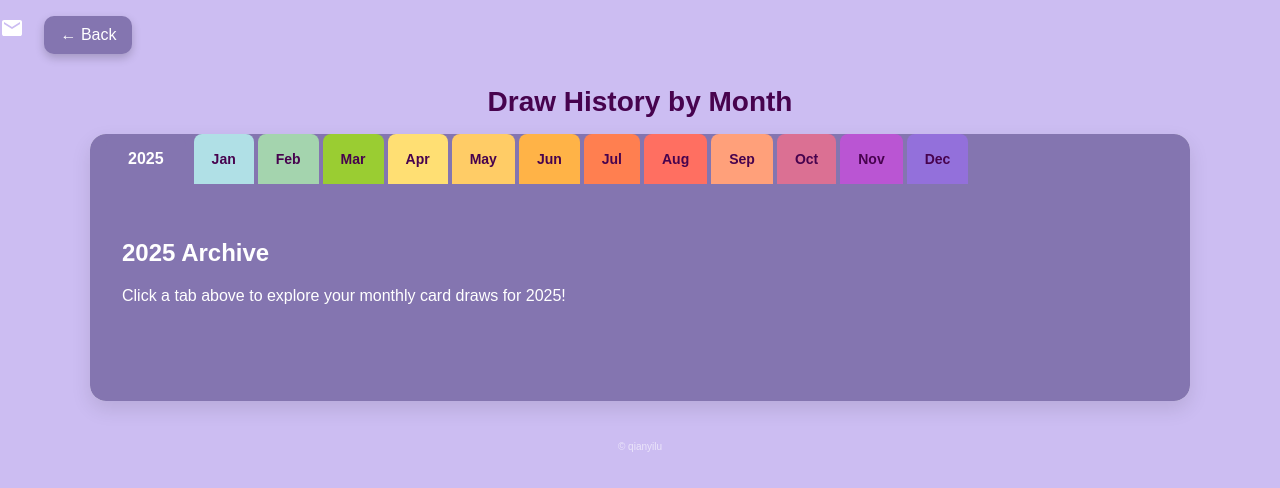
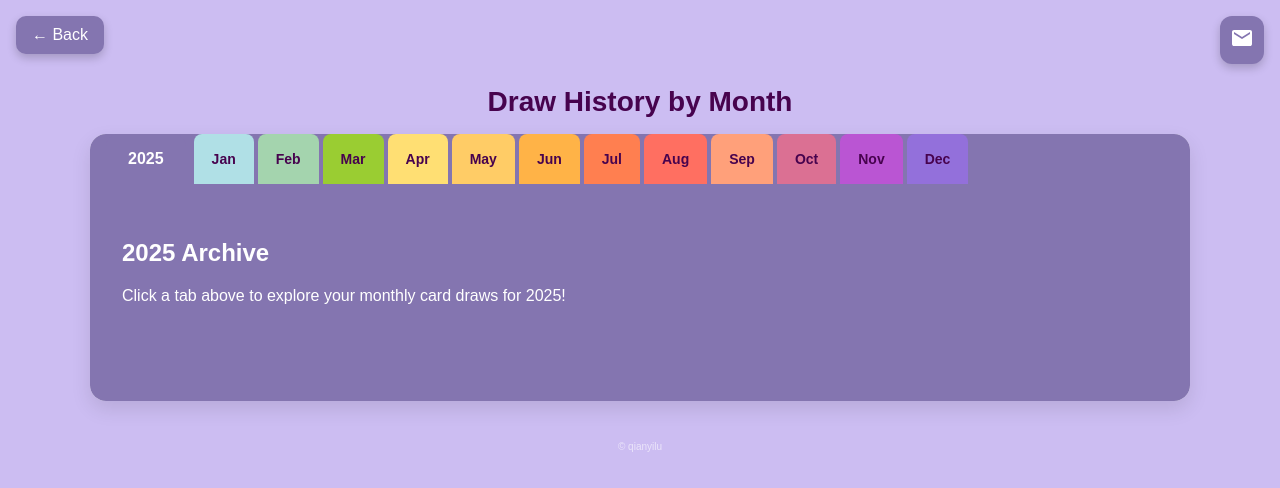
Before and after one commit to Carrie8348/Encouragement-Cards, a plain HTML site: page history.html in a window 1280 px wide. Drawn offline with Linux system fonts and the light colour scheme.

Commit message:
fix history page email icon

```diff
--- a/history.html
+++ b/history.html
@@ -30,25 +30,22 @@
       margin: 16px 0;
     }
 
-    .email-button {
+    .email-float {
       position: fixed;
-      top: 20px;
-      right: 20px;
+      top: 16px;
+      right: 16px;
       background-color: #8475B0;
+      padding: 10px;
       border-radius: 12px;
-      padding: 10px;
-      box-shadow: 0 6px 20px rgba(0, 0, 0, 0.2);
-      z-index: 1000;
-      text-decoration: none;
+      box-shadow: 0 4px 10px rgba(0, 0, 0, 0.2);
+      z-index: 999;
+      transition: transform 0.2s ease, background-color 0.2s;
     }
 
-    .email-button svg {
-      width: 24px;
-      height: 24px;
-      display: block;
-      fill: white;
+    .email-float:hover {
+      transform: scale(1.1);
+      background-color: #5D0565;
     }
-
     .folder {
       margin: 1rem auto;
       max-width: 1100px;
@@ -228,10 +225,11 @@
   </style>
 </head>
 <body>
-  <svg xmlns="http://www.w3.org/2000/svg" height="24" width="24" fill="white" viewBox="0 0 24 24">
-    <path d="M20 4H4q-.825 0-1.413.588Q2 5.175 2 6v12q0 .825.587 1.413Q3.175 20 4 20h16q.825 0 1.413-.587Q22 18.825 22 18V6q0-.825-.587-1.412Q20.825 4 20 4Zm0 4-8 5-8-5V6l8 5 8-5Z"/>
-  </svg>
-
+  <a href="mailto:qian.yilu.carrie@gmail.com" class="email-float" title="Email me">
+    <svg xmlns="http://www.w3.org/2000/svg" height="24" width="24" fill="white" viewBox="0 0 24 24">
+      <path d="M20 4H4q-.825 0-1.413.588Q2 5.175 2 6v12q0 .825.587 1.413Q3.175 20 4 20h16q.825 0 1.413-.587Q22 18.825 22 18V6q0-.825-.587-1.412Q20.825 4 20 4Zm0 4-8 5-8-5V6l8 5 8-5Z"/>
+    </svg>
+  </a>
 
   <a href="index.html" class="back-button">← Back</a>
   <h1>Draw History by Month</h1>
```
